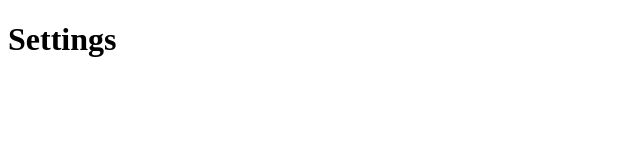
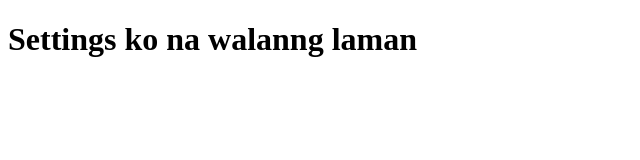
Before and after one commit to aquinomark212/firstRepo, a plain HTML site: page settings.html in a window 1280 px wide. Shown: the whole page, without its empty margins (0-640 px from the left). Drawn offline with Linux system fonts and the light colour scheme.

Commit message:
bago sa seettings

```diff
--- a/settings.html
+++ b/settings.html
@@ -6,6 +6,6 @@
     <title>Document</title>
 </head>
 <body>
-    <h1>Settings</h1>
+    <h1>Settings ko na walanng laman</h1>
 </body>
 </html>
```
